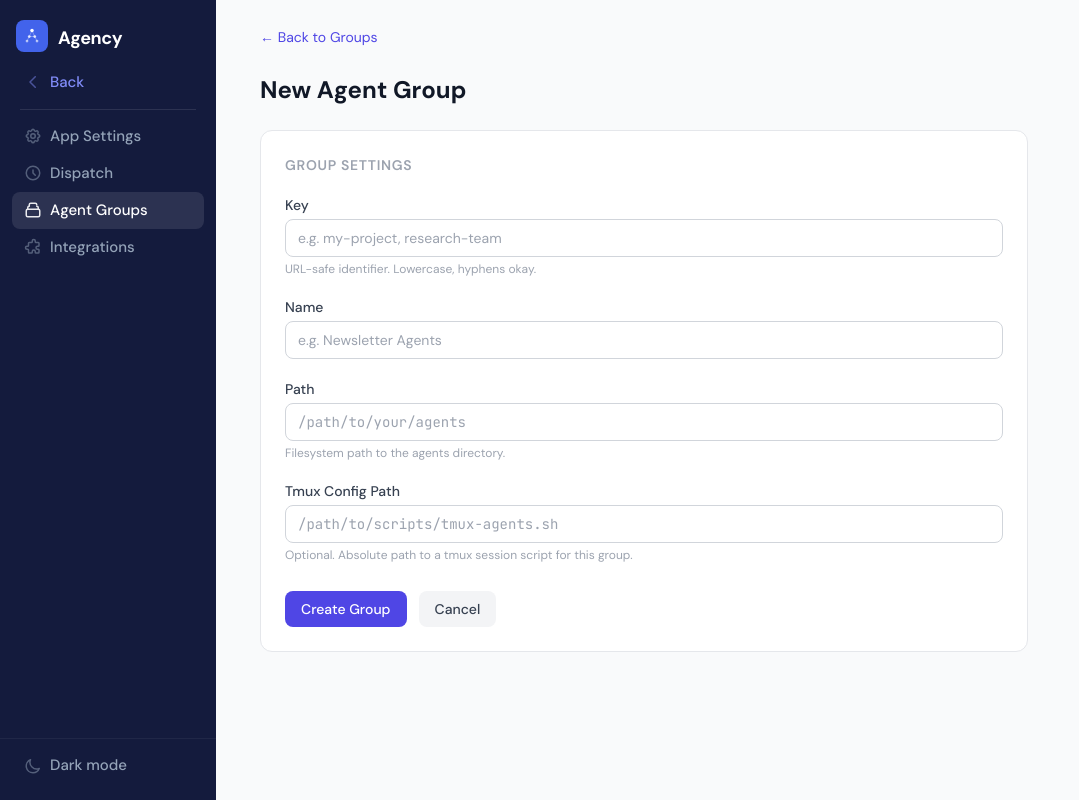
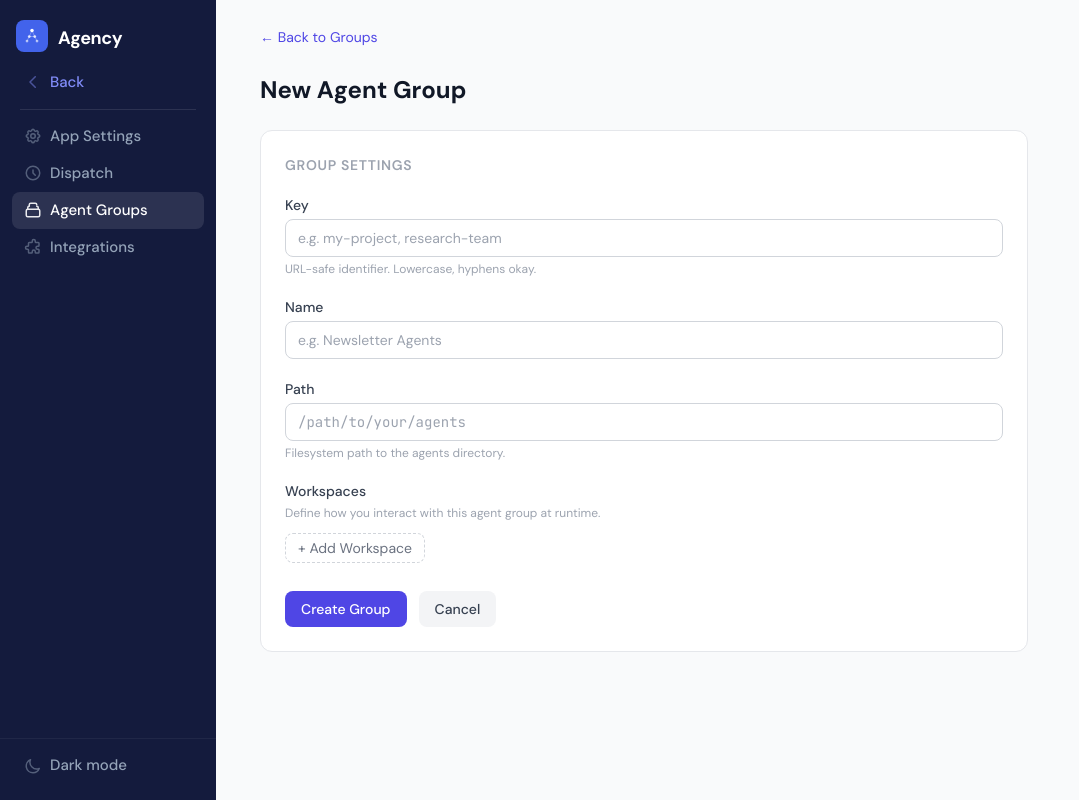
Before and after one commit to Blackhex/christag-agency, a FastAPI app: page /admin/orgs/new in a window 1280 px wide. Shown: the whole page, without its empty margins (0-1079 px from the left). Run offline with FastAPI, Linux system fonts and the light colour scheme; some libraries are stand-ins or nearby versions.

Commit message:
feat: replace tmux_config admin field with workspaces list editor
Co-Authored-By: Claude Opus 4.6 (1M context) <noreply@anthropic.com>

```diff
--- a/agency/app.py
+++ b/agency/app.py
@@ -24,7 +24,8 @@ import uvicorn
 from agency.config import normalize_agents, agent_names, get_agent_dir, get_allowed_roots, find_agent_in_config, is_shared_agent
 from agency.integrations import get_integration, detect_integration, REGISTRY
 from agency.dispatch.install import install_timer, uninstall_timer, get_timer_status as _get_timer_status, detect_platform
-from agency.workspaces import migrate_tmux_config
+import json as json_module
+from agency.workspaces import migrate_tmux_config, REGISTRY as WORKSPACE_REGISTRY
 
 # ── Config ────────────────────────────────────────────────────────────────────
 
@@ -1383,7 +1384,11 @@ async def admin_org_new(request: Request):
         "org_name": "",
         "org_path": "",
         "org_agents": "",
-        "org_tmux_config": "",
+        "org_workspaces_json": json_module.dumps([]),
+        "workspace_types_json": json_module.dumps([
+            {"name": ws.name, "display_name": ws.display_name, "description": ws.description}
+            for ws in WORKSPACE_REGISTRY.values()
+        ]),
         "agent_infos": [],
         "warning": "",
     })
@@ -1398,7 +1403,11 @@ async def admin_org_create(request: Request):
     path = form.get("path", "").strip()
     agents_raw = form.get("agents", "").strip()
     agents = [a.strip() for a in agents_raw.splitlines() if a.strip()]
-    tmux_config = form.get("tmux_config", "").strip()
+    workspaces_json = form.get("workspaces_json", "[]")
+    try:
+        ws_list = json_module.loads(workspaces_json)
+    except (json_module.JSONDecodeError, TypeError):
+        ws_list = []
 
     if not key or not name or not path:
         agency = get_agency_config()
@@ -1414,7 +1423,11 @@ async def admin_org_create(request: Request):
             "org_name": name,
             "org_path": path,
             "org_agents": agents_raw,
-            "org_tmux_config": tmux_config,
+            "org_workspaces_json": json_module.dumps(ws_list),
+            "workspace_types_json": json_module.dumps([
+                {"name": ws.name, "display_name": ws.display_name, "description": ws.description}
+                for ws in WORKSPACE_REGISTRY.values()
+            ]),
             "agent_infos": [],
             "warning": "Key, name, and path are required.",
         })
@@ -1432,8 +1445,8 @@ async def admin_org_create(request: Request):
         "path": path,
         "agents": agents,
     }
-    if tmux_config:
-        group_cfg["tmux_config"] = tmux_config
+    if ws_list:
+        group_cfg["workspaces"] = ws_list
     config["groups"][key] = group_cfg
 
     save_config(config)
@@ -1452,7 +1465,11 @@ async def admin_org_create(request: Request):
             "org_name": name,
             "org_path": path,
             "org_agents": "\n".join(agents),
-            "org_tmux_config": tmux_config,
+            "org_workspaces_json": json_module.dumps(ws_list),
+            "workspace_types_json": json_module.dumps([
+                {"name": ws.name, "display_name": ws.display_name, "description": ws.description}
+                for ws in WORKSPACE_REGISTRY.values()
+            ]),
             "agent_infos": [get_agent_info(Path(path), a) for a in agents] if Path(path).exists() else [],
             "warning": warning + " Org saved successfully.",
         })
@@ -1496,7 +1513,11 @@ async def admin_org_edit(request: Request, org: str):
         "org_name": g["name"],
         "org_path": g["path"],
         "org_agents": "\n".join(_agent_names),
-        "org_tmux_config": g.get("tmux_config", ""),
+        "org_workspaces_json": json_module.dumps(g.get("workspaces", [])),
+        "workspace_types_json": json_module.dumps([
+            {"name": ws.name, "display_name": ws.display_name, "description": ws.description}
+            for ws in WORKSPACE_REGISTRY.values()
+        ]),
         "agent_infos": agent_infos,
         "dispatch_enabled": dispatch_cfg.get("enabled", False),
         "dispatch_timeout": dispatch_cfg.get("timeout", 300),
@@ -1518,7 +1539,11 @@ async def admin_org_save(request: Request, org: str):
     path = form.get("path", "").strip()
     agents_raw = form.get("agents", "").strip()
     agents = [a.strip() for a in agents_raw.splitlines() if a.strip()]
-    tmux_config = form.get("tmux_config", "").strip()
+    workspaces_json = form.get("workspaces_json", "[]")
+    try:
+        ws_list = json_module.loads(workspaces_json)
+    except (json_module.JSONDecodeError, TypeError):
+        ws_list = []
 
     config = load_config()
     if org not in config.get("groups", {}):
@@ -1532,10 +1557,11 @@ async def admin_org_save(request: Request, org: str):
     if path:
         config["groups"][org]["path"] = path
     config["groups"][org]["agents"] = agents
-    if tmux_config:
-        config["groups"][org]["tmux_config"] = tmux_config
-    elif "tmux_config" in config["groups"][org]:
-        del config["groups"][org]["tmux_config"]
+    if ws_list:
+        config["groups"][org]["workspaces"] = ws_list
+    elif "workspaces" in config["groups"].get(org, {}):
+        del config["groups"][org]["workspaces"]
+    config["groups"][org].pop("tmux_config", None)
 
     default_integration = form.get("default_integration", "claude-code")
     config["groups"][org]["default_integration"] = default_integration
@@ -1556,7 +1582,11 @@ async def admin_org_save(request: Request, org: str):
             "org_name": config["groups"][org]["name"],
             "org_path": config["groups"][org]["path"],
             "org_agents": "\n".join(agents),
-            "org_tmux_config": tmux_config,
+            "org_workspaces_json": json_module.dumps(ws_list),
+            "workspace_types_json": json_module.dumps([
+                {"name": ws.name, "display_name": ws.display_name, "description": ws.description}
+                for ws in WORKSPACE_REGISTRY.values()
+            ]),
             "agent_infos": [get_agent_info(Path(config["groups"][org]["path"]), a) for a in agents],
             "dispatch_enabled": config["groups"][org].get("dispatch", {}).get("enabled", False),
             "dispatch_timeout": config["groups"][org].get("dispatch", {}).get("timeout", 300),
@@ -1731,7 +1761,11 @@ async def admin_org_autodetect(request: Request, org: str):
         "org_key": org,
         "org_name": g["name"],
         "org_path": g["path"],
-        "org_tmux_config": g.get("tmux_config", ""),
+        "org_workspaces_json": json_module.dumps(g.get("workspaces", [])),
+        "workspace_types_json": json_module.dumps([
+            {"name": ws.name, "display_name": ws.display_name, "description": ws.description}
+            for ws in WORKSPACE_REGISTRY.values()
+        ]),
         "org_agents": "\n".join(_agent_names),
         "agent_infos": agent_infos,
         "dispatch_enabled": dispatch_cfg.get("enabled", False),
--- a/agency/templates/admin_org_edit.html
+++ b/agency/templates/admin_org_edit.html
@@ -52,12 +52,98 @@
     <input type="hidden" name="agents" id="agents-hidden" value="{{ org_agents }}">
 
     <div>
-      <label for="tmux_config" class="block text-sm font-medium text-gray-700 mb-1">Tmux Config Path</label>
-      <input type="text" name="tmux_config" id="tmux_config" value="{{ org_tmux_config|default('') }}"
-             placeholder="/path/to/scripts/tmux-agents.sh"
-             class="w-full px-3 py-2 border border-gray-300 rounded-lg text-sm font-mono focus:ring-2 focus:ring-indigo-500 focus:border-indigo-500">
-      <p class="mt-1 text-xs text-gray-400">Optional. Absolute path to a tmux session script for this group.</p>
+      <label class="block text-sm font-medium text-gray-700 mb-1">Workspaces</label>
+      <p class="text-xs text-gray-400 mb-3">Define how you interact with this agent group at runtime.</p>
+      <input type="hidden" name="workspaces_json" id="workspaces-hidden"
+             value="{{ org_workspaces_json|default('[]') }}">
+
+      <div id="workspaces-list" class="space-y-3 mb-3">
+      </div>
+
+      <button type="button" onclick="addWorkspace()"
+              class="px-3 py-1 text-sm border border-dashed border-gray-300 rounded-lg hover:bg-gray-50 text-gray-500">
+        + Add Workspace
+      </button>
     </div>
+
+    <script>
+    const WORKSPACE_TYPES = {{ workspace_types_json | safe }};
+
+    function addWorkspace(data) {
+      data = data || {name: '', type: 'tmux', config: {}};
+      const list = document.getElementById('workspaces-list');
+      const div = document.createElement('div');
+      div.className = 'bg-gray-50 rounded-lg border border-gray-200 p-3';
+
+      const typeOpts = WORKSPACE_TYPES.map(function(t) {
+        const selected = t.name === data.type ? ' selected' : '';
+        return '<option value="' + t.name + '"' + selected + '>' + t.display_name + '</option>';
+      }).join('');
+
+      const row = document.createElement('div');
+      row.className = 'flex gap-3 mb-2';
+
+      const nameInput = document.createElement('input');
+      nameInput.type = 'text';
+      nameInput.placeholder = 'Workspace name';
+      nameInput.value = data.name || '';
+      nameInput.setAttribute('onchange', 'syncWorkspaces()');
+      nameInput.setAttribute('data-field', 'name');
+      nameInput.className = 'flex-1 px-2 py-1 text-sm border border-gray-300 rounded';
+
+      const typeSelect = document.createElement('select');
+      typeSelect.setAttribute('onchange', 'syncWorkspaces()');
+      typeSelect.setAttribute('data-field', 'type');
+      typeSelect.className = 'px-2 py-1 text-sm border border-gray-300 rounded';
+      WORKSPACE_TYPES.forEach(function(t) {
+        const opt = document.createElement('option');
+        opt.value = t.name;
+        opt.textContent = t.display_name;
+        if (t.name === data.type) opt.selected = true;
+        typeSelect.appendChild(opt);
+      });
+
+      const removeBtn = document.createElement('button');
+      removeBtn.type = 'button';
+      removeBtn.className = 'px-2 py-1 text-sm text-red-600 hover:bg-red-50 rounded';
+      removeBtn.textContent = '\u00d7';
+      removeBtn.onclick = function() { div.remove(); syncWorkspaces(); };
+
+      row.appendChild(nameInput);
+      row.appendChild(typeSelect);
+      row.appendChild(removeBtn);
+
+      const textarea = document.createElement('textarea');
+      textarea.placeholder = 'Config (JSON)';
+      textarea.rows = 2;
+      textarea.setAttribute('onchange', 'syncWorkspaces()');
+      textarea.setAttribute('data-field', 'config');
+      textarea.className = 'w-full px-2 py-1 text-xs font-mono border border-gray-300 rounded';
+      textarea.textContent = JSON.stringify(data.config || {}, null, 2);
+
+      div.appendChild(row);
+      div.appendChild(textarea);
+      list.appendChild(div);
+    }
+
+    function syncWorkspaces() {
+      const list = document.getElementById('workspaces-list');
+      const workspaces = [];
+      for (const div of list.children) {
+        const name = div.querySelector('[data-field="name"]').value;
+        const type = div.querySelector('[data-field="type"]').value;
+        let config = {};
+        try { config = JSON.parse(div.querySelector('[data-field="config"]').value); } catch(e) {}
+        workspaces.push({name: name, type: type, config: config});
+      }
+      document.getElementById('workspaces-hidden').value = JSON.stringify(workspaces);
+    }
+
+    try {
+      var initial = JSON.parse(document.getElementById('workspaces-hidden').value || '[]');
+      initial.forEach(function(ws) { addWorkspace(ws); });
+    } catch(e) {}
+    </script>
 
     {% if all_integrations %}
     <div>
```
